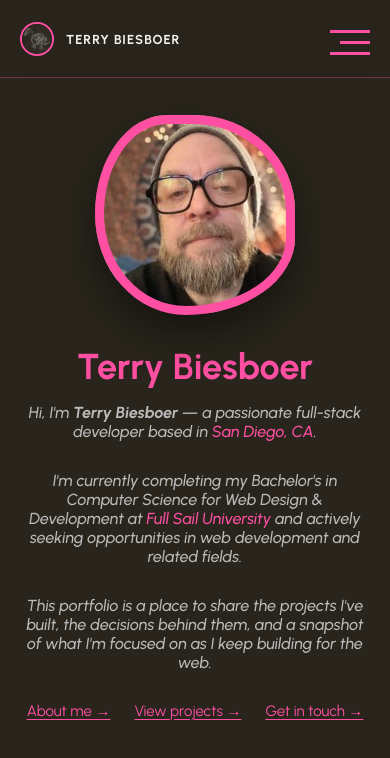
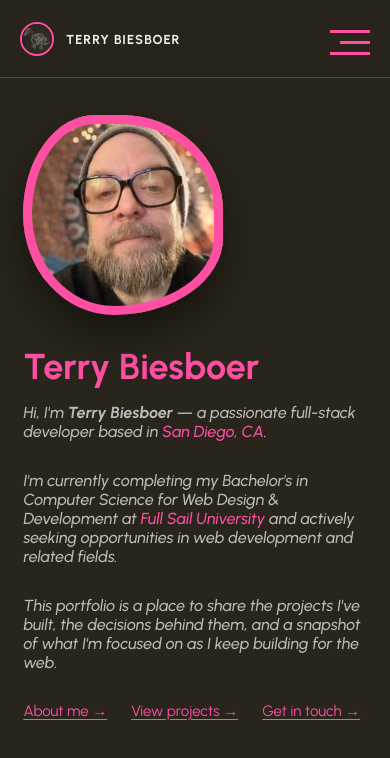
Before and after one commit to biesboerTerry-FS/thatDevTerry, a React (Create React App) app: page / in a window 390 px wide. Shown: the top 758 px of the page. Built offline with nearby package versions, Linux system fonts and the light colour scheme.

Commit message:
Left-align portfolio profile content on mobile

```diff
--- a/src/App.scss
+++ b/src/App.scss
@@ -398,7 +398,8 @@ img {
 
 	@media (max-width: 768px) {
 		flex-direction: column;
-		padding: 0 2%;
+		align-items: flex-start;
+		padding: 0 6%;
 	}
 
 	.avatar {
@@ -438,8 +439,8 @@ img {
 
 		@media (max-width: 768px) {
 			width: 100%;
-			padding: 0 15px;
-			text-align: center;
+			padding: 0;
+			text-align: left;
 			margin: 0;
 		}
 
@@ -471,7 +472,7 @@ img {
 		margin-top: 20px;
 
 		@media (max-width: 768px) {
-			justify-content: center;
+			justify-content: flex-start;
 		}
 
 		.socialLinks {
@@ -996,7 +997,7 @@ img {
 	font-size: 15px;
 
 	@media (max-width: 768px) {
-		justify-content: center;
+		justify-content: flex-start;
 	}
 }
 
```
